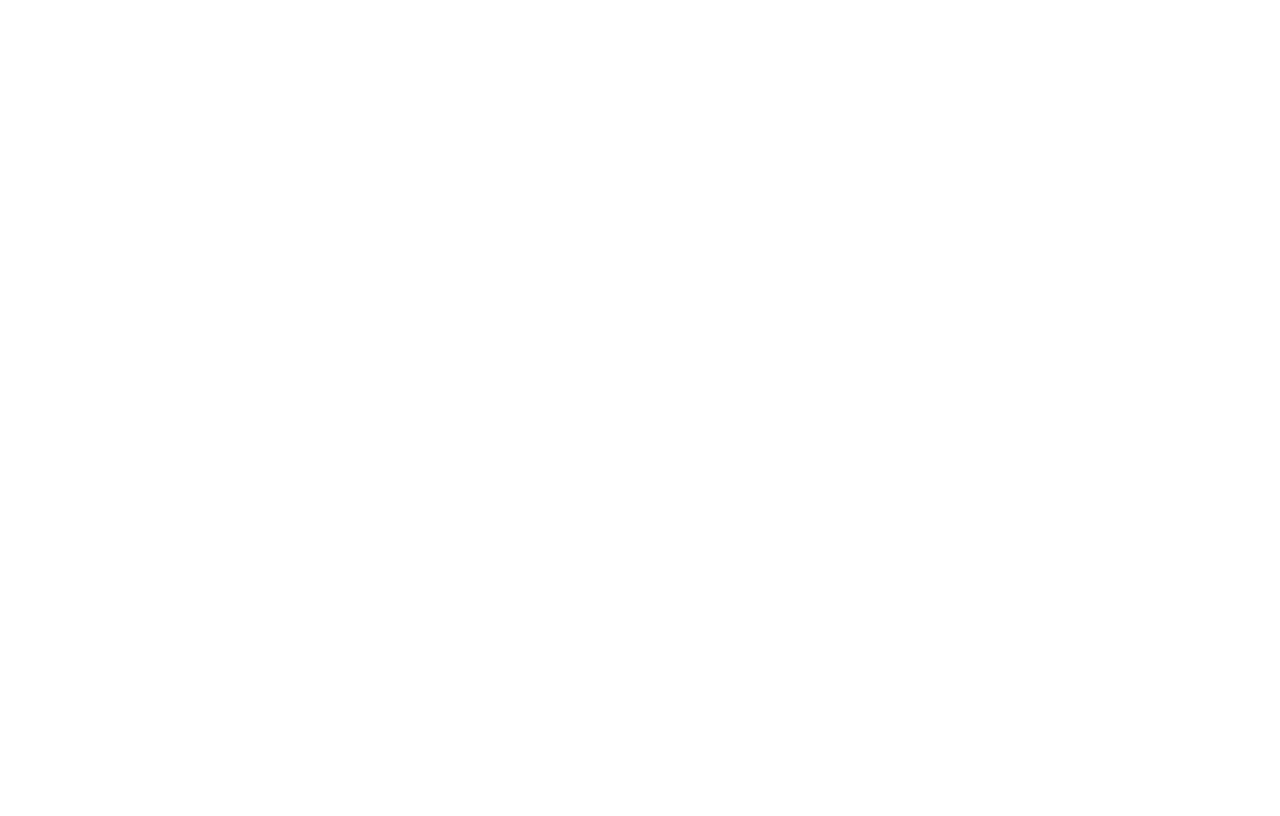
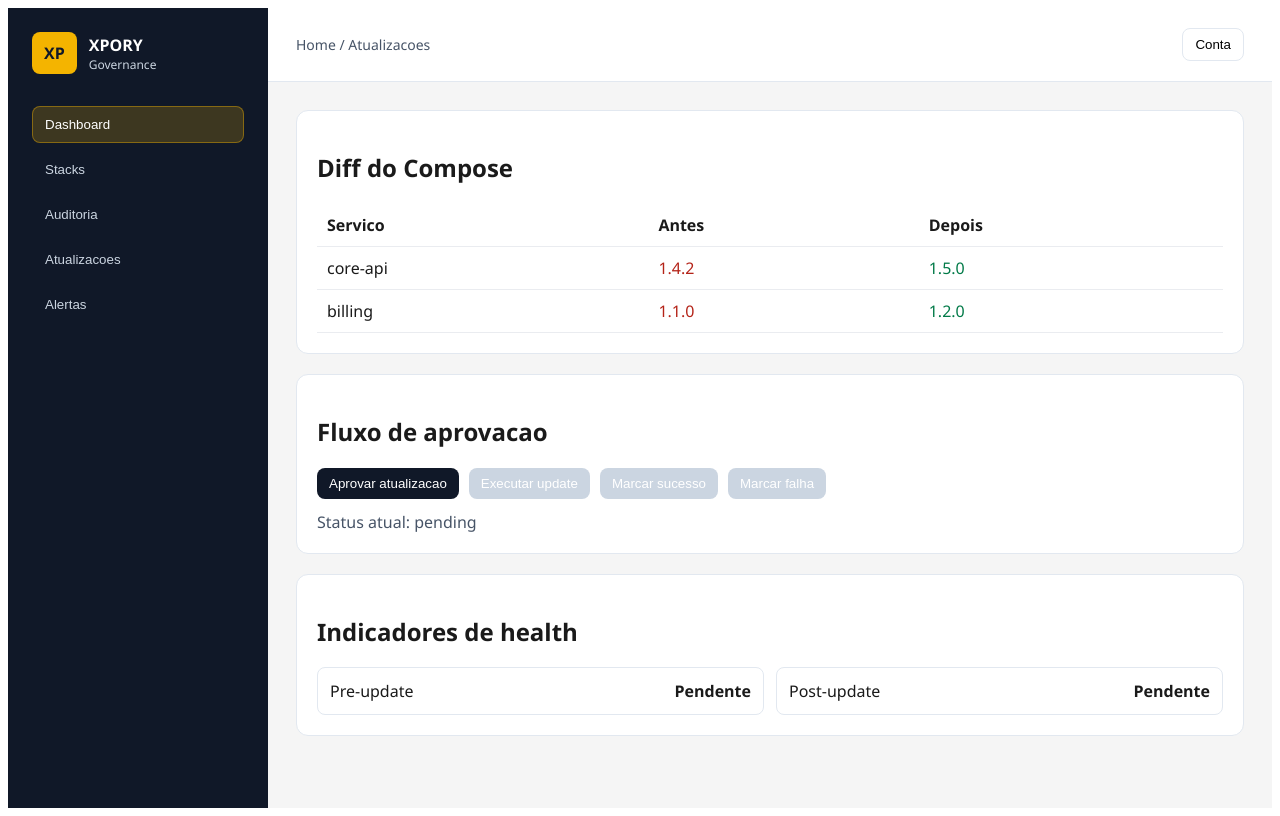
Before and after one commit to andrevilas/xpory-governance-frontend, a React (Vite) app: page /app/updates in a window 1280 px wide. Before the commit this address had no page. Built offline with nearby package versions, Linux system fonts and the light colour scheme.

Commit message:
feat: sprint3 update workflow UI

```diff
--- a/src/components/layout/AppLayout.tsx
+++ b/src/components/layout/AppLayout.tsx
@@ -21,6 +21,7 @@
           <button type="button" className="nav-item active">Dashboard</button>
           <button type="button" className="nav-item">Stacks</button>
           <button type="button" className="nav-item">Auditoria</button>
+          <button type="button" className="nav-item">Atualizacoes</button>
           <button type="button" className="nav-item">Alertas</button>
         </nav>
       </aside>
--- /dev/null
+++ b/src/pages/updates/UpdatePage.tsx
@@ -0,0 +1,92 @@
+import { useMemo, useState } from 'react';
+
+import { AppLayout } from '../../components/layout/AppLayout';
+import './update.css';
+
+type UpdateStatus = 'pending' | 'approved' | 'running' | 'success' | 'failed';
+
+type DiffRow = {
+  id: number;
+  service: string;
+  before: string;
+  after: string;
+};
+
+const diffMock: DiffRow[] = [
+  { id: 1, service: 'core-api', before: '1.4.2', after: '1.5.0' },
+  { id: 2, service: 'billing', before: '1.1.0', after: '1.2.0' },
+];
+
+export function UpdatePage(): JSX.Element {
+  const [status, setStatus] = useState<UpdateStatus>('pending');
+
+  const canApprove = status === 'pending';
+  const canExecute = status === 'approved';
+
+  const healthIndicators = useMemo(
+    () => [
+      { label: 'Pre-update', value: status === 'running' || status === 'success' ? 'OK' : 'Pendente' },
+      { label: 'Post-update', value: status === 'success' ? 'OK' : status === 'failed' ? 'Falha' : 'Pendente' },
+    ],
+    [status]
+  );
+
+  return (
+    <AppLayout title="Atualizacoes">
+      <div className="update-page">
+        <section className="update-card">
+          <h2>Diff do Compose</h2>
+          <table className="diff-table">
+            <thead>
+              <tr>
+                <th>Servico</th>
+                <th>Antes</th>
+                <th>Depois</th>
+              </tr>
+            </thead>
+            <tbody>
+              {diffMock.map((row) => (
+                <tr key={row.id}>
+                  <td>{row.service}</td>
+                  <td className="before">{row.before}</td>
+                  <td className="after">{row.after}</td>
+                </tr>
+              ))}
+            </tbody>
+          </table>
+        </section>
+
+        <section className="update-card">
+          <h2>Fluxo de aprovacao</h2>
+          <div className="actions">
+            <button type="button" disabled={!canApprove} onClick={() => setStatus('approved')}>
+              Aprovar atualizacao
+            </button>
+            <button type="button" disabled={!canExecute} onClick={() => setStatus('running')}>
+              Executar update
+            </button>
+            <button type="button" disabled={status !== 'running'} onClick={() => setStatus('success')}>
+              Marcar sucesso
+            </button>
+            <button type="button" disabled={status !== 'running'} onClick={() => setStatus('failed')}>
+              Marcar falha
+            </button>
+          </div>
+          <p className="status">Status atual: {status}</p>
+        </section>
+
+        <section className="update-card">
+          <h2>Indicadores de health</h2>
+          <div className="health-grid">
+            {healthIndicators.map((indicator) => (
+              <div key={indicator.label} className="health-item">
+                <span>{indicator.label}</span>
+                <strong>{indicator.value}</strong>
+              </div>
+            ))}
+          </div>
+        </section>
+      </div>
+    </AppLayout>
+  );
+}
--- /dev/null
+++ b/src/pages/updates/update.css
@@ -0,0 +1,72 @@
+.update-page {
+  display: flex;
+  flex-direction: column;
+  gap: 20px;
+}
+
+.update-card {
+  background: #ffffff;
+  border-radius: 12px;
+  padding: 20px;
+  border: 1px solid #e2e8f0;
+}
+
+.diff-table {
+  width: 100%;
+  border-collapse: collapse;
+}
+
+.diff-table th,
+.diff-table td {
+  padding: 10px;
+  border-bottom: 1px solid #eaecf0;
+  text-align: left;
+}
+
+.diff-table .before {
+  color: #b42318;
+}
+
+.diff-table .after {
+  color: #027a48;
+}
+
+.actions {
+  display: flex;
+  flex-wrap: wrap;
+  gap: 10px;
+  margin-bottom: 12px;
+}
+
+.actions button {
+  border: none;
+  background: #101828;
+  color: #ffffff;
+  padding: 8px 12px;
+  border-radius: 8px;
+  cursor: pointer;
+}
+
+.actions button:disabled {
+  background: #cbd5e1;
+  cursor: not-allowed;
+}
+
+.status {
+  color: #475467;
+  margin: 0;
+}
+
+.health-grid {
+  display: grid;
+  grid-template-columns: repeat(auto-fit, minmax(180px, 1fr));
+  gap: 12px;
+}
+
+.health-item {
+  border: 1px solid #e2e8f0;
+  border-radius: 8px;
+  padding: 12px;
+  display: flex;
+  justify-content: space-between;
+}
--- a/src/router/AppRouter.tsx
+++ b/src/router/AppRouter.tsx
@@ -2,6 +2,7 @@
 
 import { DashboardPage } from '../pages/dashboard/DashboardPage';
 import { LoginPage } from '../pages/login/LoginPage';
+import { UpdatePage } from '../pages/updates/UpdatePage';
 
 export function AppRouter(): JSX.Element {
   return (
@@ -9,6 +10,7 @@
       <Routes>
         <Route path="/login" element={<LoginPage />} />
         <Route path="/app/dashboard" element={<DashboardPage />} />
+        <Route path="/app/updates" element={<UpdatePage />} />
         <Route path="/" element={<Navigate to="/login" replace />} />
         <Route path="/app" element={<Navigate to="/app/dashboard" replace />} />
       </Routes>
```
